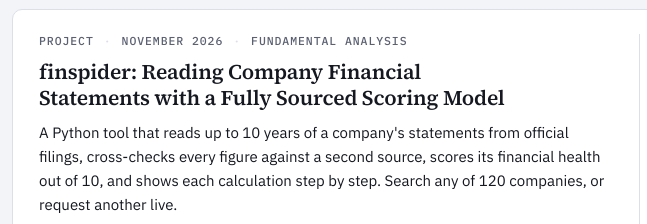
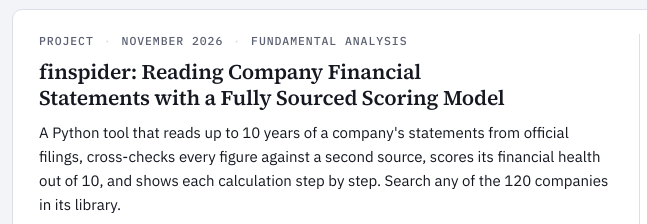
Before and after one commit to hebbarmanisha/hebbarmanisha.github.io, a plain HTML site: page index.html in a window 1280 px wide. Shown: the part 860-1084 px from the top of the page, 336-983 px from the left. Drawn offline with Linux system fonts and the light colour scheme.

Commit message:
finspider search: library-only wording

```diff
--- a/content.js
+++ b/content.js
@@ -188,7 +188,7 @@ window.SITE = {
       area: "Fundamental analysis",
       authors: ["Manisha Hebbar"],
       question: "Can a company's annual financial statements be turned into a transparent long-term verdict, where every number can be traced back to the filing it came from?",
-      headline: "A Python tool that reads up to 10 years of a company's statements from official filings, cross-checks every figure against a second source, scores its financial health out of 10, and shows each calculation step by step. Search any of 120 companies, or request another live.",
+      headline: "A Python tool that reads up to 10 years of a company's statements from official filings, cross-checks every figure against a second source, scores its financial health out of 10, and shows each calculation step by step. Search any of the 120 companies in its library.",
       abstract: "finspider takes a company name and assembles its income statement, balance sheet and cash flow from official sources: SEC EDGAR 10-K filings for US companies, and Screener.in (compiled from BSE/NSE filings) for Indian companies. Every figure is cross-checked against Yahoo Finance; figures where the two sources disagree by more than 2% are shown but never used for scoring. It computes 20+ ratios covering liquidity, debt, returns, margins, growth, cash conversion and valuation against the company's own history, scores each on a 0-10 scale against fixed thresholds, and combines them into a weighted verdict: Strong Accumulate, Accumulate, Hold or Avoid. An animated spider demonstrates the method: it walks to the statements, picks up the exact figures each ratio needs, and works out the result with its sources. This is a rules-based research tool, not investment advice.",
       stats: [
         { value: "120", label: "companies searchable instantly (S&P 100 and Nifty 50), refreshed every week" },
@@ -206,7 +206,7 @@ window.SITE = {
       method: [
         { label: "Data", value: "SEC EDGAR 10-K filings (US); Screener.in, compiled from BSE/NSE filings (India)" },
         { label: "Checks", value: "Each figure cross-checked against Yahoo Finance, like for like; within ±2% counts as verified" },
-        { label: "Library", value: "S&P 100 and Nifty 50, rebuilt every Monday by a GitHub Action; other companies run live on request" },
+        { label: "Library", value: "S&P 100 and Nifty 50 members with verifiable data, rebuilt every Monday by a GitHub Action" },
         { label: "Ratios", value: "Liquidity, leverage, ROE/ROCE, margins, 5-year CAGR, cash conversion, P/E, P/B, PEG vs own history" },
         { label: "Scoring", value: "Each ratio 0-10 against fixed thresholds; weighted by category; red flags cap the verdict" },
         { label: "Built with", value: "Python (pandas, yfinance, requests), and a custom animated web component" }
@@ -253,10 +253,10 @@ window.SITE = {
         script: "projects/finspider/finspider-spider.js?v=4",
         tag: "fin-spider",
         attrs: { src: "library/reports/NVDA.json", transparent: "" },
-        // Company search: the weekly library (Nifty 50 + S&P 100) answers instantly;
-        // anything else goes to the live API once `searchApi` is set.
+        // Company search over the weekly library (Nifty 50 + S&P 100).
+        // Optional: set `searchApi` to a running finspider API to also search any other company.
         library: "library/index.json",
-        searchApi: "",   // e.g. "https://hebbarmanisha-finspider-api.hf.space" (set after the Space is created)
+        searchApi: "",
         featured: ["NVDA", "ASIANPAINT.NS", "AAPL"],
         caption: "Search a company above. The spider reads its statements on the left, carries each figure to the scorecard web and works out the ratio below. Click any figure to open its source filing. Reports are generated on demand and not stored."
       },
--- a/index.html
+++ b/index.html
@@ -340,7 +340,7 @@ main {
   <main id="main"></main>
 </div>
 
-<script src="content.js?v=4"></script>
+<script src="content.js?v=5"></script>
 <script>
 (function () {
   const S = window.SITE;
@@ -813,7 +813,7 @@ main {
       (lib.skipped || []).filter((s) => norm(s.n).startsWith(nq) || s.t.toUpperCase().split(".")[0] === q.toUpperCase())
         .slice(0, 2).forEach((s) => items.push({ kind: "note", text: `${s.n} isn't in the library: ${s.why}.` }));
       if (api) items.push({ kind: "liveq", q });
-      else if (!items.length) items.push({ kind: "note", text: "Not in the library. Live search for other companies isn't switched on yet." });
+      else if (!items.length) items.push({ kind: "note", text: "Not covered yet: the library includes S&P 100 and Nifty 50 companies whose data could be verified." });
       render();
     }
 
```
